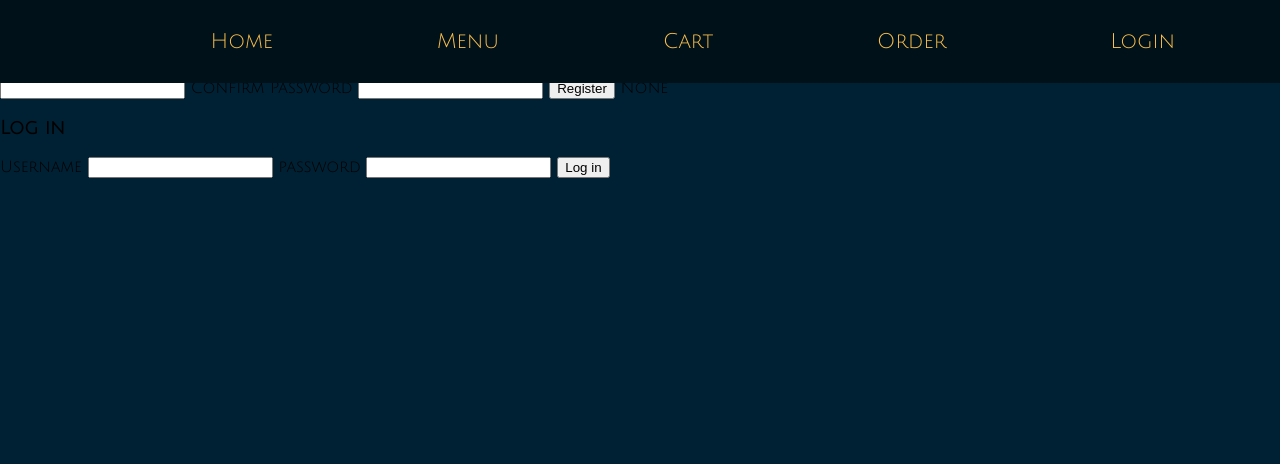
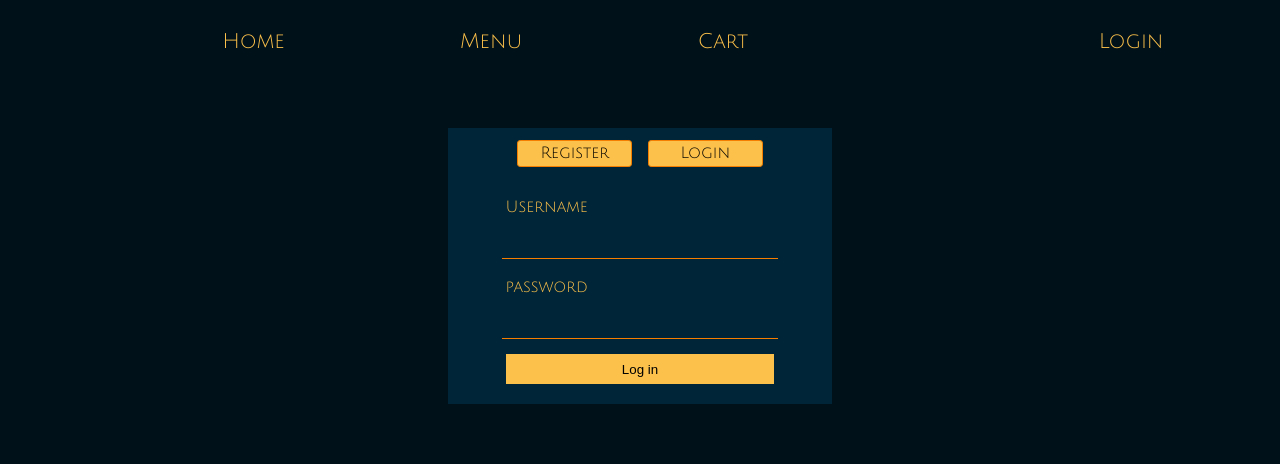
Before and after one commit to Habiba-Naeem/Pinnochio-pizza-and-subs-for-cs50, a Django app: page /user/ in a window 1280 px wide. Shown: the top 464 px of the page. Run offline with Django 3.2, Linux system fonts and the light colour scheme; style sheets or scripts are compiled from the project's sources.

Commit message:
registration and login done, lacks a few good front end working but okay. Messages also added

```diff
--- a/orders/static/orders/mainscript.js
+++ b/orders/static/orders/mainscript.js
@@ -1,8 +1,49 @@
+function linking(link, id){
+    if(window.location.href !== "http://localhost:8000/"){
+            link.href = `http://localhost:8000/${id}`;
+    }
+}
+
 document.addEventListener('DOMContentLoaded', () => {
-    var topping_type_option = document.querySelector(".pizza-select");
-    var topping = document.querySelector(".pizza-select-toppings");
+    var menu_section = document.querySelector("#menu");
+    var menu_link = document.querySelector("#menu-link");
+    var home_link = document.querySelector("#home-link");
 
-    if (topping_type_option.options[0].value === 'Cheese'){
-        topping.disabled = "true";
-    }
+    var login_article = document.querySelector("#login");
+    var register_article = document.querySelector("#register");
+
+    var top_reg_button = document.querySelector("#top-reg-button");
+    var top_log_button = document.querySelector("#top-log-button");
+
+    var login_button = document.querySelector("#login-button");
+    var register_button = document.querySelector("#register-button");
+    menu_link.addEventListener("click", ()=>{
+        linking(menu_link, "#menu");
+    })
+
+    home_link.addEventListener("click", ()=>{
+        linking(home_link, "#heading");
+    })
+
+    top_log_button.addEventListener("click", ()=>{
+        if(login_article.style.display === "none"){
+            login_article.style.display = "block";
+            register_article.style.display = "none";
+        }
+        else{
+            login_article.style.display = "none";
+            register_article.style.display = "block";
+        }
+    })
+
+    top_reg_button.addEventListener("click", ()=>{
+        if(register_article.style.display === "none"){
+            register_article.style.display = "block";
+            login_article.style.display = "none";
+        }
+        else{
+            register_article.style.display = "none";
+            login_article.style.display = "block"
+        }
+    })
 })
--- a/orders/static/orders/style.css
+++ b/orders/static/orders/style.css
@@ -1,7 +1,7 @@
 html, body{
     padding: 0%;
     margin: 0%;
-    background-color: hsl(201, 100%, 10%);
+    background-color: hsl(201, 100%, 5%);
 }
 body{
     font-family: 'Julius Sans One', sans-serif;
--- /dev/null
+++ b/orders/static/user/index.css
@@ -0,0 +1,57 @@
+.reg-log-sec, .reg-log-sec #buttons, .reg-log-sec #register, .reg-log-sec #login, .reg-log-sec #register div, .reg-log-sec #login div, .reg-log-sec #register div form, .reg-log-sec #login div form {
+  background-color: #00111a;
+  display: flex;
+  justify-content: center;
+  align-items: center;
+  flex-direction: column;
+  flex-wrap: wrap;
+  color: #fcc14a;
+  padding-bottom: 3%; }
+
+.reg-log-sec {
+  padding-top: 10%;
+  width: 30%;
+  margin-left: 35%; }
+  .reg-log-sec #register {
+    display: none; }
+  .reg-log-sec #buttons {
+    padding-top: 1%;
+    background-color: #002538;
+    width: 100%;
+    flex-direction: row; }
+    .reg-log-sec #buttons button {
+      margin: 2%;
+      width: 30%;
+      font-family: "Julius Sans One";
+      padding: 1%;
+      font-size: 1rem;
+      background-color: #fcc14a;
+      border: 1px solid #f57e00;
+      border-radius: 0.2rem; }
+  .reg-log-sec #register, .reg-log-sec #login {
+    width: 100%; }
+    .reg-log-sec #register div, .reg-log-sec #login div {
+      width: 100%; }
+      .reg-log-sec #register div form, .reg-log-sec #login div form {
+        background-color: #002538;
+        width: 100%; }
+        .reg-log-sec #register div form input, .reg-log-sec #register div form label, .reg-log-sec #register div form button, .reg-log-sec #login div form input, .reg-log-sec #login div form label, .reg-log-sec #login div form button {
+          width: 70%;
+          padding: 1%;
+          margin: 2%;
+          border: none;
+          background-color: transparent; }
+        .reg-log-sec #register div form input, .reg-log-sec #login div form input {
+          border-bottom: 1px solid #f57e00;
+          color: #fcc14a; }
+        .reg-log-sec #register div form button, .reg-log-sec #login div form button {
+          background-color: #fcc14a;
+          padding: 2%; }
+          .reg-log-sec #register div form button:hover, .reg-log-sec #register div form button:active, .reg-log-sec #login div form button:hover, .reg-log-sec #login div form button:active {
+            background-color: #f57e00;
+            cursor: pointer; }
+    .reg-log-sec #register label, .reg-log-sec #login label {
+      display: block;
+      margin-bottom: 2%; }
+
+/*# sourceMappingURL=index.css.map */
--- /dev/null
+++ b/orders/static/user/index.scss
@@ -0,0 +1,78 @@
+$font: 'Julius Sans One';
+$blue:  hsl(201, 100%, 5%);
+$red: hsl(0, 69%, 50%);
+$golden:hsl(31, 100%, 48%);
+$cream:  hsl(40, 97%, 64%);
+%articles{
+    background-color:  $blue;
+    display: flex;
+    justify-content: center;
+    align-items: center;
+    flex-direction: column;
+    flex-wrap: wrap;
+    color: $cream;
+    padding-bottom: 3%;
+}
+.reg-log-sec{
+    @extend %articles;
+    padding-top: 10%;
+    width: 30%;
+    margin-left: 35%;
+    #register{
+        display: none;
+    }
+
+    #buttons{
+        padding-top: 1%;
+        background-color:hsl(200, 100%, 11%);
+        width: 100%;
+        @extend %articles;
+        flex-direction: row;
+        button{
+            margin: 2%;
+            width: 30%;
+            font-family: $font;
+            padding: 1%;
+            font-size: 1rem;
+            background-color: $cream;
+            border: 1px solid $golden;
+            border-radius: 0.2rem;
+        }
+    }
+    #register, #login{
+        @extend %articles;
+        width: 100%;
+        div{
+            @extend %articles;
+            width: 100%;
+            form{
+                background-color: hsl(200, 100%, 11%);
+                @extend %articles;
+                width: 100%;
+                input, label,button{
+                    width: 70%;
+                    padding: 1%;
+                    margin: 2%;
+                    border: none;
+                    background-color: transparent;
+                }
+                input{
+                    border-bottom: 1px solid $golden;
+                    color: $cream;
+                }
+                button{
+                    background-color: $cream;
+                    padding: 2%;
+                    &:hover, &:active{
+                        background-color: $golden;
+                        cursor: pointer;
+                    }
+                }
+            }
+        }
+        label{
+            display: block;
+            margin-bottom: 2%;
+        }
+    }
+}
--- /dev/null
+++ b/orders/templates/orders/cart.html
@@ -0,0 +1,4 @@
+{% extends 'orders/layout.html'%}
+{% load static %}
+
+{% csrf_token %}
--- a/orders/templates/orders/layout.html
+++ b/orders/templates/orders/layout.html
@@ -7,6 +7,7 @@
         <link href="https://fonts.googleapis.com/css?family=Julius+Sans+One&display=swap" rel="stylesheet">
         <link rel="stylesheet" href="{% static 'orders/style.css' %}">
         <link rel="stylesheet" href="{% static 'orders/index.css' %}">
+        <link rel="stylesheet" href="{% static 'user/index.css' %}">
         <script src="{% static 'orders/mainscript.js' %}"></script>
 
         <title>Pinocchio's Pizza & Subs</title>
@@ -14,39 +15,47 @@
     <body>
         <nav id="navbar">
             <ul>
-                <li id="li">
+                <li class="li">
                     <button>
-                        <a href="">
+                        <a  id="home-link" >
                             Home
                         </a>
                     </button>
                 </li>
-                <li id="li">
+                <li class="li">
                     <button>
-                        <a href="">
+                        <a id="menu-link">
                             Menu
                         </a>
                     </button>
                 </li>
-                <li id="li">
+                <li class="li">
                     <button>
-                        <a href="">
+                        <a id="cart-link" href="">
                             Cart
                         </a>
                     </button>
                 </li>
-                <li id="li">
+                {% if user %}
+                    <li class="li">
                         <button>
-                        <a href="">
-                            Order
+                            <a  id="{{ user.username }}-link" href="{% url 'index'%}">
+                                {{ user.username }}
                             </a>
                         </button>
                     </li>
-                <li id="li">
+                {% endif %}
+                <li class="li">
                     <button>
-                        <a href="">
+                        {% if user.username %}
+                            <a  id="logout-link" href="{% url 'logout' %}">
+                                Logout
+                            </a>
+                        {% else %}
+                            <a  id="login-link" href="{% url 'login' %}">
                                 Login
                             </a>
+                        {% endif %}
                     </button>
                 </li>
             </ul>
--- a/user/templates/user/index.html
+++ b/user/templates/user/index.html
@@ -2,13 +2,24 @@
 {% extends "orders/layout.html"%}
 {% load static %}
 {% block content %}
-        <section id="register">
-            <article>
+        <section class="reg-log-sec">
+            <div id="buttons">
+                <button id="top-reg-button">Register</button>
+                <button id="top-log-button">Login</button>
+                {% if messages %}
+                <ul class="messages">
+                    {% for message in messages %}
+                    <li {% if message.tags %} class="{{ message.tags }}"{% endif %}>{{ message }}</li>
+                    {% endfor %}
+                </ul>
+                {% endif %}
+            </div>
+            <article id="register">
                 <div>
-                    <h1>Register</h1>
                     <form method="post" action="{% url 'register' %}">
 
                         {% csrf_token %}
+
                         <label>Username</label>
                         <input type="text" name="username" required>
                         <label>First name</label>
@@ -21,16 +32,12 @@
                         <input type="password" name="password" required>
                         <label>Confirm Password</label>
                         <input type="password" name="confirm-password" required>
-                        <button type="submit">Register</button>
-                        {{message}}
+                        <button type="submit" id="register-button">Register</button>
                     </form>
                 </div>
             </article>
-        </section>
-        <section id="login">
-            <article>
+            <article id="login">
                 <div>
-                    <h1>Log in</h1>
                     <form method="post" action="{% url 'login' %}">
 
                         {% csrf_token %}
@@ -39,7 +46,7 @@
                         <input type="text" name="username">
                         <label>password</label>
                         <input type="password" name="password">
-                        <button type="submit">Log in</button>
+                        <button type="submit"  id="login-button">Log in</button>
                     </form>
                 </div>
             </article>
--- a/user/urls.py
+++ b/user/urls.py
@@ -7,4 +7,5 @@ urlpatterns = [
     path("login", views.login_user, name="login"),
     path("logout", views.logout_user, name="logout"),
     path("register", views.register, name="register")
+    #path("ajax/login",  views.login_user)
 ]
--- a/user/views.py
+++ b/user/views.py
@@ -5,15 +5,17 @@ from django.urls import reverse
 from django.contrib.auth.models import User
 #from django.contrib.auth.decorators import login_required
 from django.contrib import messages
+from django.db import IntegrityError
 
 # Create your views here
 def index(request):
     if not request.user.is_authenticated:
+        print("okay")
         return render(request, "user/index.html", {"message": None})
     context = {
         "user": request.user
     }
-    return render(request, "user/index.html", context)
+    return render(request, "orders/cart.html", context)
 
 def login_user(request):
     username = request.POST.get("username")
@@ -22,14 +24,15 @@ def login_user(request):
     user = authenticate(request, username=username, password=password)
     if user is not None:
         login(request, user)
+        print("loogedin")
         return HttpResponseRedirect(reverse("index"))
     else:
-        return render(request, "user/index.html", {"message": "Please provide correct username and password."})
-
+        messages.warning(request, "Please provide correct username and password.")
+        return HttpResponseRedirect(reverse("index"))
 
 def logout_user(request):
     logout(request)
-    return render(request, "user/index.html", {"message": "Logged out."})
+    return HttpResponseRedirect(reverse("index"))
 
 def register(request):
 
@@ -42,24 +45,24 @@ def register(request):
         password = request.POST.get('password')
         confirm_password = request.POST.get('confirm-password')
 
-
-        check_user = authenticate( username = username, email = email)
-
-        if check_user is None:
-
-            if password == confirm_password:
-
-                user = User.objects.create_user( username = username, first_name = first_name, last_name = last_name, email = email, password = password)
-                messages.success(request, f'Your account has been created! You are now able to log in')
-                return redirect('login')
-
-            else:
-                return render(request, 'user/index.html', {'message': "Provide matching password"})
-
+        if password == confirm_password:
+            try:
+                if User.objects.get(username=username) or User.objects.get(email=email):
+                    print("unscunceess")
+                    messages.error(request, "Username or email already exists.")
+                    return HttpResponseRedirect(reverse("register"))
+            except User.DoesNotExist:
+                user = User.objects.create_user(username=username, first_name=first_name, last_name=last_name, email=email, password=password)
+                messages.success(request, "Account created")
+                user_log = authenticate(request, username=username, password=password)
+                login(request, user_log)
+                return HttpResponseRedirect(reverse('index'))
         else:
-            return render(request, 'user/index.html', {'message': "User already exists"})
+            messages.error(request, "Passwords do not match")
+            return HttpResponseRedirect(reverse("register"))
 
     return render(request, 'user/index.html')
+
 
 """
 @login_required
```
Also changed, not shown: db.sqlite3, 1 other file. Lines whose indentation alone changed are shown as unchanged.
